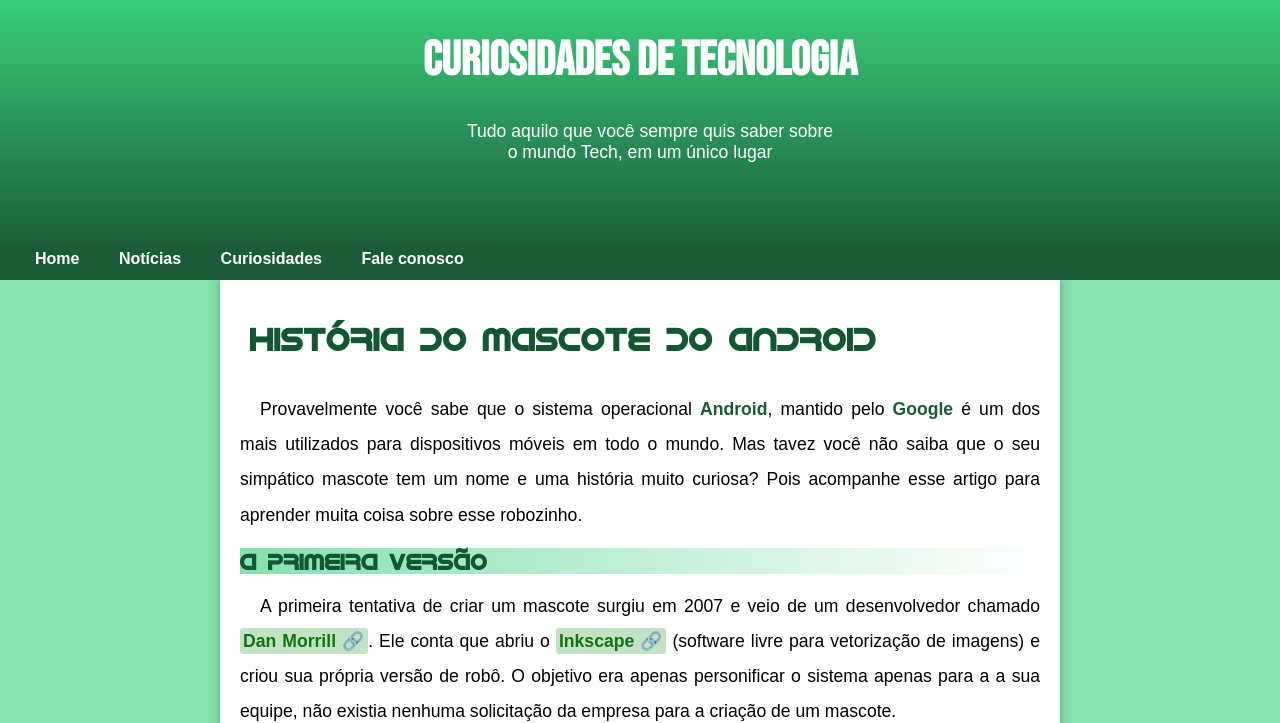
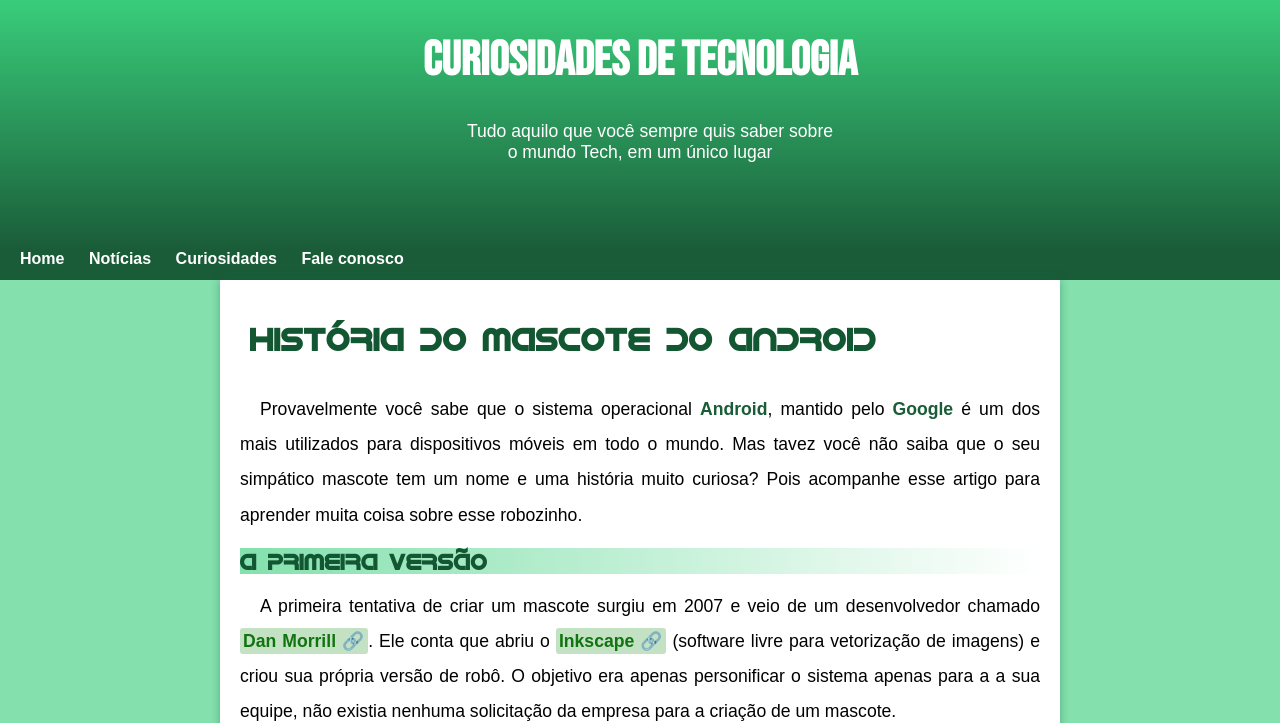
Before and after one commit to IaK3lwin/site-android, a plain HTML site: page index.html in a window 1280 px wide. Shown: the top 723 px of the page. Drawn offline with Linux system fonts and the light colour scheme.

Commit message:
modify header

```diff
--- a/estilos/style.css
+++ b/estilos/style.css
@@ -98,8 +98,8 @@ nav {
         font: bold 16px Arial, Verdana, Helvetica, sans-serif;
         text-decoration: none;
         min-width: 35px;
+        word-wrap: normal;
         padding:10px;
-        padding-left: 25px;
         border-radius: 4px;
     }
     a:hover {
```
